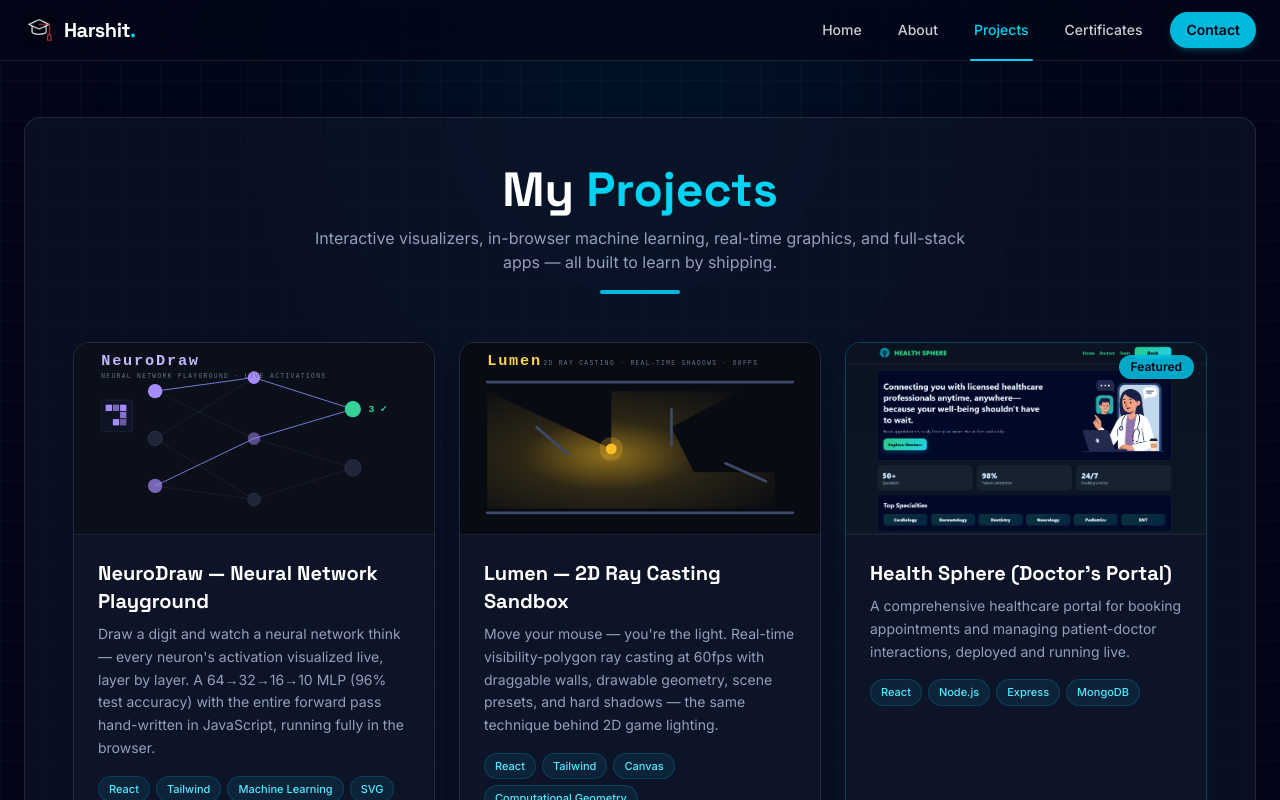
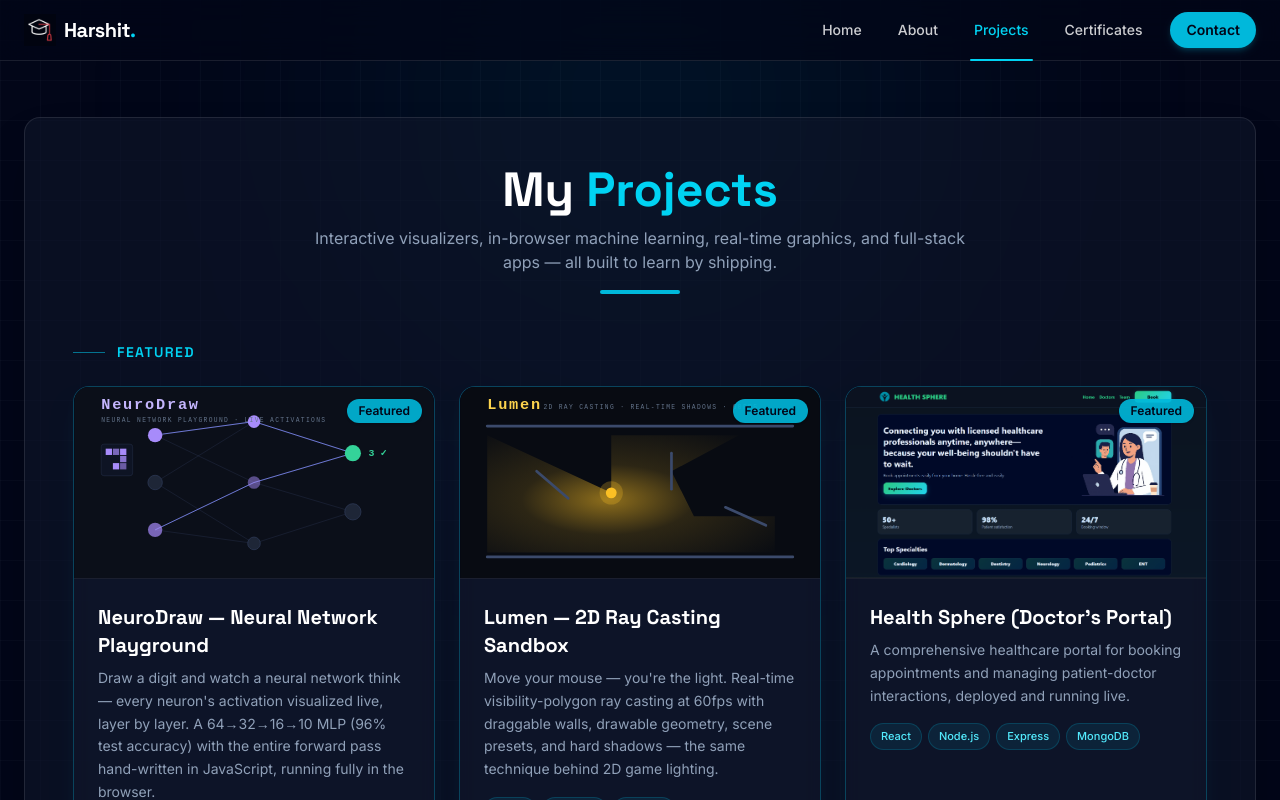
Before and after one commit to Harsh1t-S/Portfolio, a React (Vite) app: page / in a window 1280 px wide. Both pictures are taken after a click on the button "View My Work". Shown: the top 800 px of the page. Built offline with nearby package versions, Linux system fonts and the light colour scheme.

Commit message:
Projects: featured section rendered above the rest; Zomato & LearnHub now link to live deployments

```diff
--- a/src/Pages/Projects.jsx
+++ b/src/Pages/Projects.jsx
@@ -4,8 +4,8 @@ import healthSphereImage from '../assets/health-sphere-ss.png'
 import neuroDrawBanner from '../assets/neuro-draw-banner.svg'
 import lumenBanner from '../assets/lumen-banner.svg'
 import pixelForgeBanner from '../assets/pixel-forge-banner.svg'
-import zomatoBanner from '../assets/zomato.png'
-import learnHubBanner from '../assets/learnhub.png'
+import zomatoBanner from '../assets/zomato-banner.svg'
+import learnHubBanner from '../assets/learnhub-banner.svg'
 
 function Projects() {
   const myProjects = [
@@ -18,7 +18,7 @@ function Projects() {
       repoLink: "https://github.com/Harsh1t-S/neuro-draw",
       btn: "Try Live",
       tags: ["React", "Tailwind", "Machine Learning", "SVG"],
-      featured: false,
+      featured: true,
     },
     {
       id: 2,
@@ -29,7 +29,7 @@ function Projects() {
       repoLink: "https://github.com/Harsh1t-S/lumen-raycast",
       btn: "Try Live",
       tags: ["React", "Tailwind", "Canvas", "Computational Geometry"],
-      featured: false,
+      featured: true,
     },
     {
       id: 3,
@@ -51,7 +51,6 @@ function Projects() {
       repoLink: "https://github.com/Harsh1t-S/pathfinding-visualizer",
       btn: "Try Live",
       tags: ["JavaScript", "Algorithms", "Data Structures"],
-      featured: true,
     },
     {
       id: 5,
@@ -66,13 +65,12 @@ function Projects() {
     {
       id: 6,
       title: "Zomato Clone",
-      description: "A full-stack food delivery platform inspired by Zomato — restaurant browsing, menus, and ordering flow, built with a TypeScript React frontend and a Node.js backend.",
+      description: "A full-stack food delivery platform inspired by Zomato — restaurant browsing, menus, and ordering flow, built with a TypeScript React frontend and a Node.js backend, deployed and running live.",
       image: zomatoBanner,
       liveLink: "https://zomato-nuew.onrender.com/",
       repoLink: "https://github.com/Harsh1t-S/Zomato",
-      btn: "View Code",
+      btn: "Try Live",
       tags: ["TypeScript", "React", "Node.js", "Full-Stack"],
-      featured: true,
     },
     {
       id: 7,
@@ -81,11 +79,28 @@ function Projects() {
       image: learnHubBanner,
       liveLink: "https://learn-hub-black.vercel.app/",
       repoLink: "https://github.com/Harsh1t-S/LearnHub",
-      btn: "View Code",
+      btn: "Try Live",
       tags: ["React", "Express", "MySQL", "Monaco", "Pyodide"],
-      featured: true,
     },
   ]
+
+  const featured = myProjects.filter(p => p.featured)
+  const others = myProjects.filter(p => !p.featured)
+
+  const renderCard = (proj) => (
+    <Cards
+      key={proj.id}
+      title={proj.title}
+      description={proj.description}
+      image={proj.image}
+      link={proj.liveLink}
+      repoLink={proj.repoLink}
+      buttonText={proj.btn}
+      tags={proj.tags}
+      featured={proj.featured}
+      isDownload={false}
+    />
+  )
 
   return (
     <section className="mx-auto flex w-full max-w-7xl flex-grow flex-col rounded-2xl border border-white/10 bg-slate-900/60 px-6 py-12 shadow-2xl backdrop-blur sm:px-12">
@@ -98,21 +113,19 @@ function Projects() {
         </p>
         <div className="mx-auto mt-4 h-1 w-20 rounded bg-cyan-500"></div>
       </div>
+
+      <h2 className="mb-6 flex items-center gap-3 text-sm font-semibold uppercase tracking-widest text-cyan-400">
+        <span className="h-px w-8 bg-cyan-500/60"></span>Featured
+      </h2>
+      <div className="mb-12 grid grid-cols-1 gap-6 sm:grid-cols-2 lg:grid-cols-3">
+        {featured.map(renderCard)}
+      </div>
+
+      <h2 className="mb-6 flex items-center gap-3 text-sm font-semibold uppercase tracking-widest text-slate-500">
+        <span className="h-px w-8 bg-slate-600"></span>More projects
+      </h2>
       <div className="grid grid-cols-1 gap-6 sm:grid-cols-2 lg:grid-cols-3">
-        {myProjects.map((proj) => (
-          <Cards
-            key={proj.id}
-            title={proj.title}
-            description={proj.description}
-            image={proj.image}
-            link={proj.liveLink}
-            repoLink={proj.repoLink}
-            buttonText={proj.btn}
-            tags={proj.tags}
-            featured={proj.featured}
-            isDownload={false}
-          />
-        ))}
+        {others.map(renderCard)}
       </div>
     </section>
   )
```
